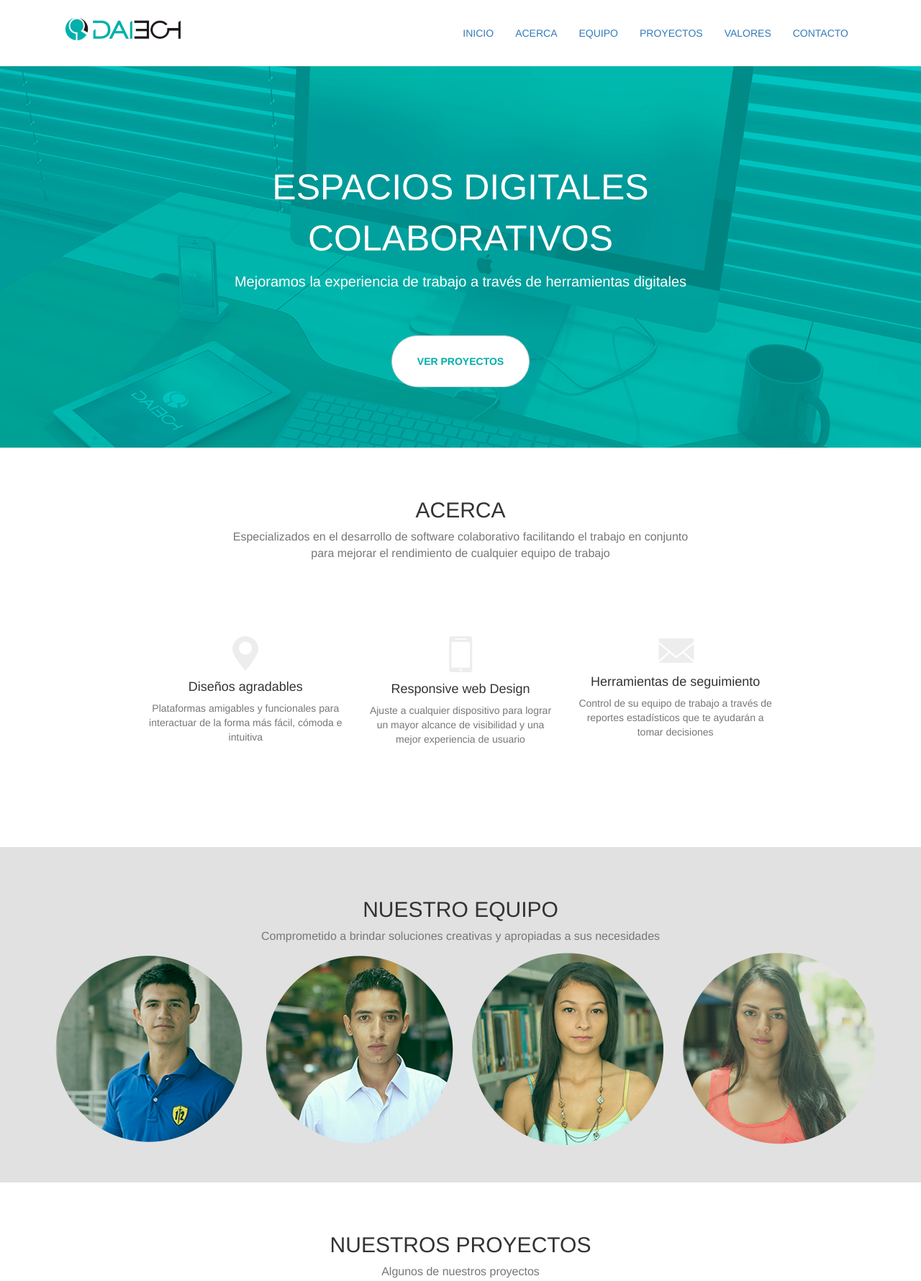
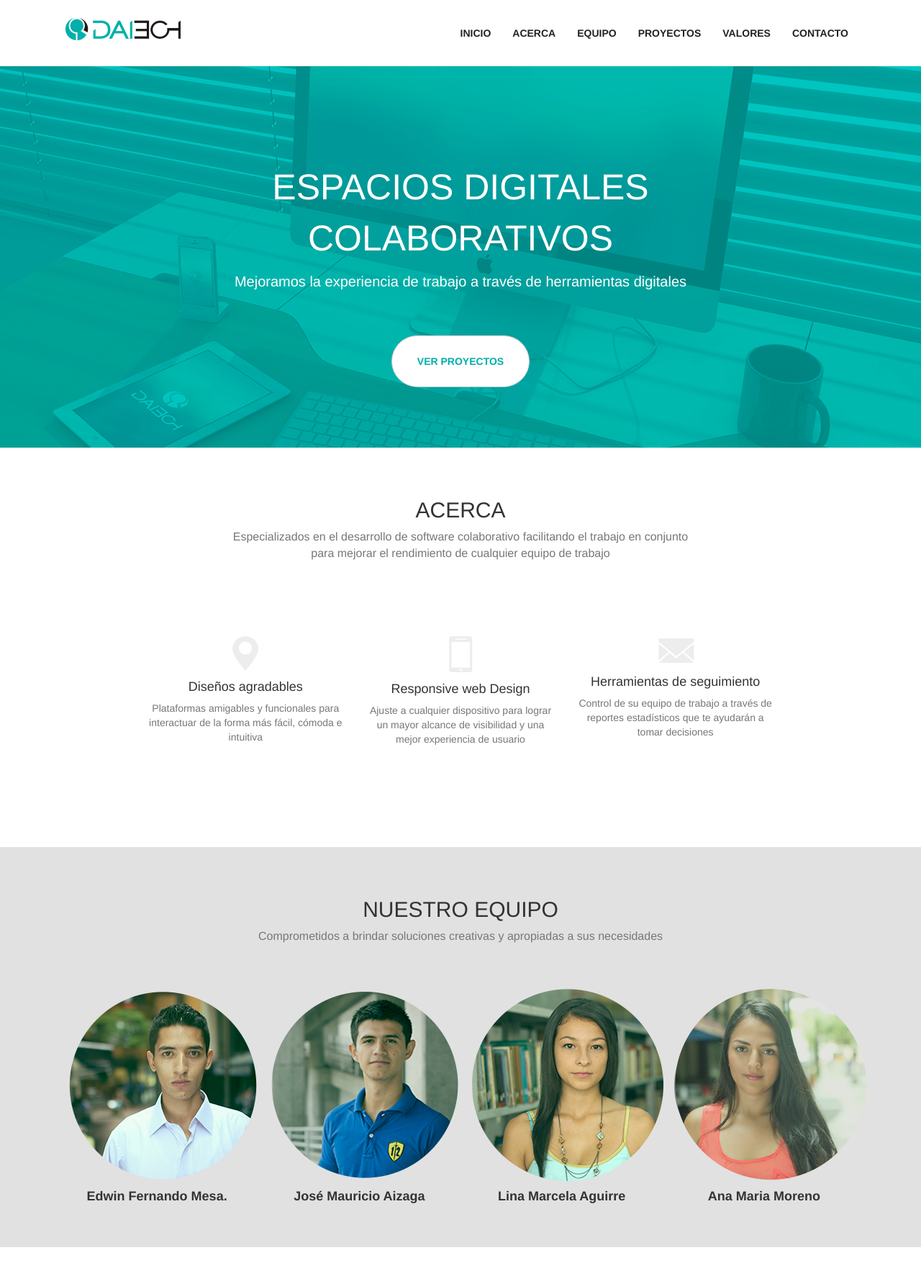
Before and after one commit to Daiech/Daiech.com, a Django app: page / in a window 1280 px wide. Shown: the top 1780 px of the page at 72% size. Run offline with Django 3.2, Linux system fonts and the light colour scheme; some libraries are stand-ins or nearby versions.

Commit message:
Members info v1.0

```diff
--- a/apps/website/templates/website/index.html
+++ b/apps/website/templates/website/index.html
@@ -48,8 +48,23 @@
     </div>
     <div id="team" class="screen">
         <h2>{% trans 'NUESTRO EQUIPO' %}</h2>
-        <p class="description-text text-muted">{% trans 'Comprometido a brindar soluciones creativas y apropiadas a sus necesidades' %}</p>
-        <div class="team-pic"></div>
+        <p class="description-text text-muted">{% trans 'Comprometidos a brindar soluciones creativas y apropiadas a sus necesidades' %}</p>
+        <script type="text/template" id="member-template">
+        {% verbatim %}
+            {% for u in members %}
+                <div class="daiech-member col-xs-6 col-md-3">
+                    <div class="member-pic {{ u.class }}"></div>
+                    <h4>{{ u.name }}</h4>
+                    <span class="text-muted">{{ u.text }}</span>
+                </div>
+            {% endfor %}
+        {% endverbatim %}
+        </script>
+        <div class="container-fluid member-team">
+            <div class="row">
+
+            </div>
+        </div>
     </div>
     <div id="projects" class="screen">
         <h2>{% trans 'NUESTROS PROYECTOS' %}</h2>
@@ -115,7 +130,14 @@
         #about{}
         #about .container-fluid{margin-top: 100px;margin-bottom: 80px;width: 70%;}
         #team{background-color: #e1e1e1}
-        #team .team-pic{background-image: url("{{ STATIC_URL }}img/landing/team.png");background-repeat: no-repeat;background-position: center; height: 280px;width: 100%}
+        #team .member-team{margin-top:50px;width: 100%;text-align: center;}
+        #team .daiech-member h4{font-weight: bold;}
+        #team .member-team > .row{width: 90%;margin: 0 auto;}
+        #team .member-pic{height: 280px;margin: 0 auto;width: 280px;/*border:solid thin white;*/background-image: url("{{ STATIC_URL }}img/landing/team.png");background-repeat: no-repeat;}
+        .maoaiz{background-position: -12px 0;}
+        .lina{background-position: -593px 0;}
+        .ana{background-position: -886px 0;}
+        .edwinfmesa{background-position: -304px 0;}
         #projects {}
         #projects .projects-container{background-image: url("{{ STATIC_URL }}img/landing/tablet.png");background-repeat: no-repeat;background-position: right; height: 570px;width: 100%}
         #projects .projects-pic{background-image: url("{{ STATIC_URL }}img/landing/projects.png");background-repeat: no-repeat;background-position: left; height: 319px;width: 100%}
--- a/public/static/css/style.css
+++ b/public/static/css/style.css
@@ -1,6 +1,7 @@
 .b{border: solid thin #dadada;}
 .navbar-toggle .icon-bar{background-color: #888;}
 #daiech-navbar{margin-top: 20px;}
+#daiech-menu *{color:#222;font-weight: bold;}
 .daiech-logo{margin: 0 auto;width: 170px;}
 .daiech-social{height: 39px;margin:15px auto;margin-bottom: 0;width: 172px;}
 .daiech-social a{display: inline-block;background-image: url("/static/img/daiech-social-active.png");width: 40px;height: 40px;}
--- a/public/static/js/main.js
+++ b/public/static/js/main.js
@@ -1,49 +1,19 @@
-$(document).ready(main);
 var integ = [
-        {"nombre":"Lina","twitter":"https://twitter.com/LinaAguirreG","tw-pic":"https://si0.twimg.com/profile_images/1435962497/Imagen0725_bigger.jpg"},
-        {"nombre":"Edwin","twitter":"https://twitter.com/edwinfmesa","tw-pic":"https://si0.twimg.com/profile_images/2227607157/foto_portada_bigger.jpg"},
-        {"nombre":"Ana Maria","twitter":"https://twitter.com/morenoanita123","tw-pic":"https://si0.twimg.com/profile_images/1850492054/IMG_1009_bigger.JPG"},
-        {"nombre":"Mauricio","twitter":"https://twitter.com/MaoAiz","tw-pic":"https://si0.twimg.com/profile_images/1391659719/mao_bigger.jpg"}
+        {"name":"Lina Marcela Aguirre","twitter":"https://twitter.com/LinaAguirreG","class":"lina"},
+        {"name":"Edwin Fernando Mesa.","twitter":"https://twitter.com/edwinfmesa","class":"edwinfmesa"},
+        {"name":"Ana Maria Moreno","twitter":"https://twitter.com/morenoanita123","class":"ana"},
+        {"name":"José Mauricio Aizaga","twitter":"https://twitter.com/MaoAiz","class":"maoaiz"}
     ];
 var integ2=[];
 
-function fontWhite(){
-    $("#members > ul li").hover(function(){
-        $(this).find("div").addClass("font-white");
-    },function(){
-        $(this).find("div").removeClass("font-white");
-    })
-}
-
-function showLateral(){
-    $("#lateral").hover(function(){
-        $(this).animate({
-            'left':'0px'
-        })
-    },
-    function(){
-
-        $(this).animate({
-            'left':'-220px'
-        })
-
-    }
-)
-}
-
 function generarOrder(){
     integ2=generarArreglo(integ.length)
+    members = {};
     for(i=0;i<integ.length;i++){
-        $("#members ul").append("<li style='display:none'>"+
-                        "<a href='"+integ[integ2[i]]["twitter"]+"' target='_blank'>"+
-                            '<img class="avatar" src="'+integ[integ2[i]]["tw-pic"]+'" />'+
-                            "<div>"+
-                                integ[integ2[i]]["nombre"]+
-                            "</div>"+
-                        "</a>"+
-                    "</li>")
-         $("#members ul li").fadeIn(900)
+        members[i] = integ[integ2[i]]
     }
+    var s = swig.render($("#member-template").html(), {locals: members});
+    $("#team .member-team > .row").append(s).fadeIn(900);
 }
 
 function generarArreglo(n){
@@ -60,16 +30,14 @@ function generarArreglo(n){
 }
 
 function aleatorio(inferior,superior){
-   	numPosibilidades = superior - inferior;
-   	aleat = Math.random() * numPosibilidades;
-   	aleat = Math.round(aleat);
-   	return parseInt(inferior) + aleat;
+    numPosibilidades = superior - inferior;
+    aleat = Math.random() * numPosibilidades;
+    aleat = Math.round(aleat);
+    return parseInt(inferior) + aleat;
 }
 
 function main(){
     generarOrder();
-    fontWhite();
-    showLateral();
 }
 
 function goToByScroll(element, callback){
@@ -77,3 +45,4 @@ function goToByScroll(element, callback){
         scrollTop: $(element).offset().top - 100},
         'slow', callback);
 }
+$(document).ready(generarOrder);
--- a/templates/base.html
+++ b/templates/base.html
@@ -55,6 +55,7 @@
     <script>window.jQuery || document.write('<script src="{{ STATIC_URL }}js/vendor/jquery.min.js"><\/script>')</script>
     <!-- Include all compiled plugins (below), or include individual files as needed -->
     <script src="{{ STATIC_URL }}bootstrap/dist/js/bootstrap.min.js"></script>
+    <script src="{{ STATIC_URL }}js/vendor/swig.min.js"></script>
     <script src="{{ STATIC_URL }}js/main.js"></script>
     {%block js%}{%endblock%}
 
```
Also changed, not shown: public/static/js/vendor/swig.min.js (added).
